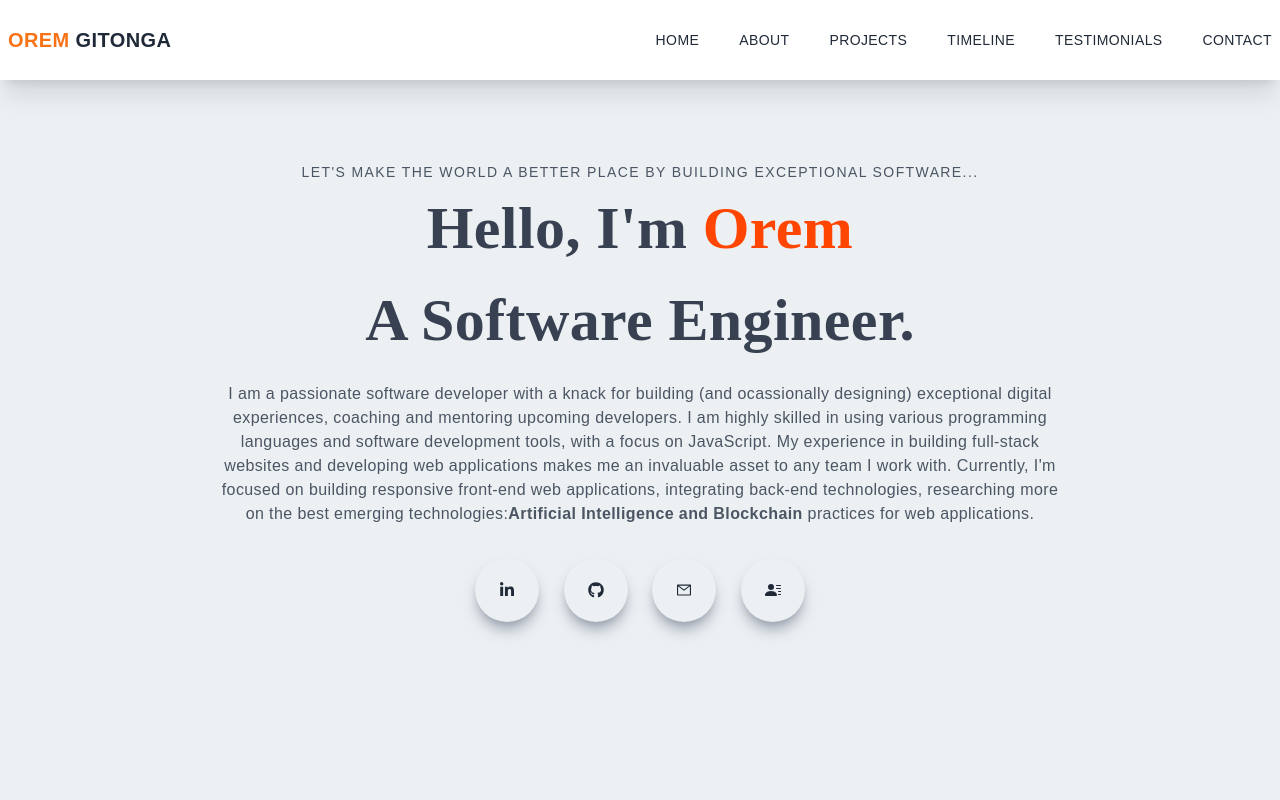
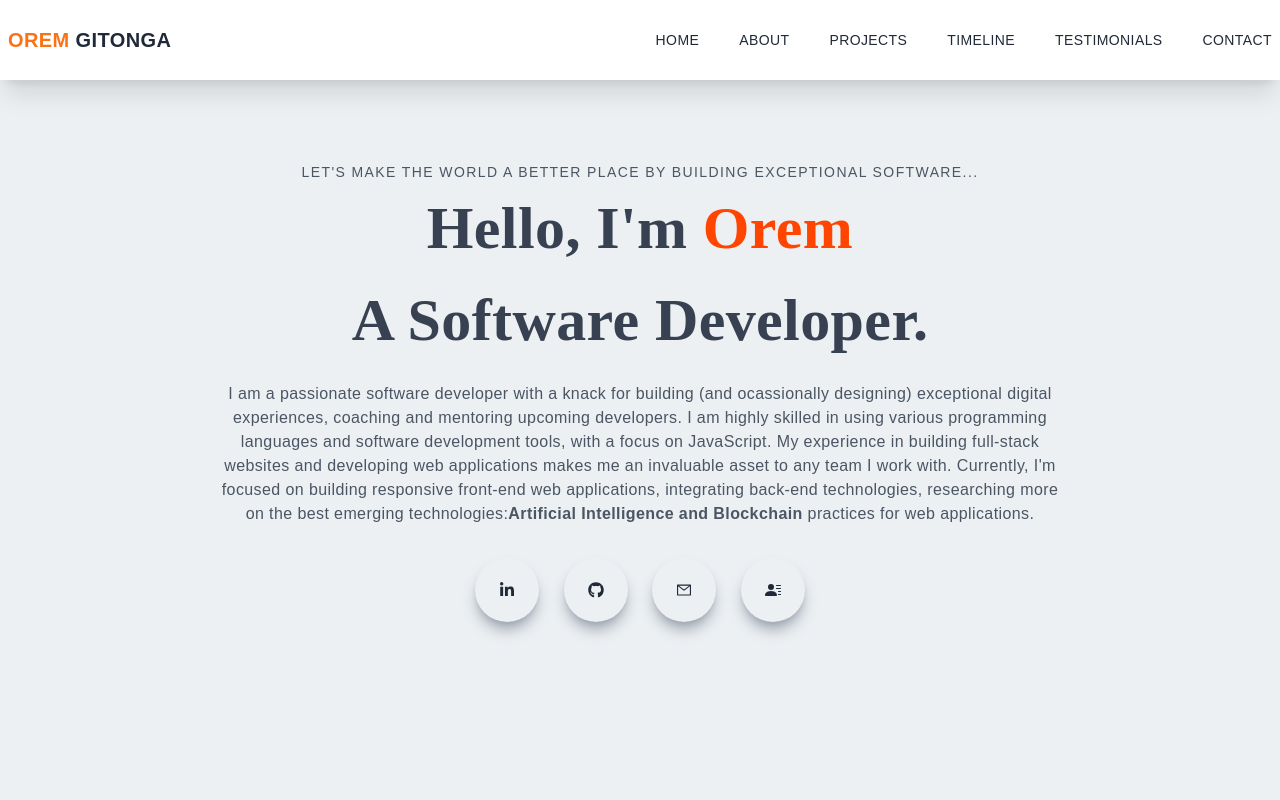
Before and after one commit to mgorem/my-portfolio-website, a Next.js app: page / in a window 1280 px wide. Shown: the top 800 px of the page. Built offline with nearby package versions, Linux system fonts and the light colour scheme.

Commit message:
change role to software developer

```diff
--- a/components/Hero.jsx
+++ b/components/Hero.jsx
@@ -22,7 +22,7 @@ const Hero = () => {
           <h1 className="py-4 text-gray-700">
             Hello, I'm <span className="text-[orangered]">Orem</span>
           </h1>
-          <h1 className="py-4 text-gray-700">A Software Engineer.</h1>
+          <h1 className="py-4 text-gray-700">A Software Developer.</h1>
           <p className="py-4 text-gray-600 sm:max-w-[70%] m-auto">
             I am a passionate software developer with a knack for building (and
             ocassionally designing) exceptional digital experiences, coaching
```
